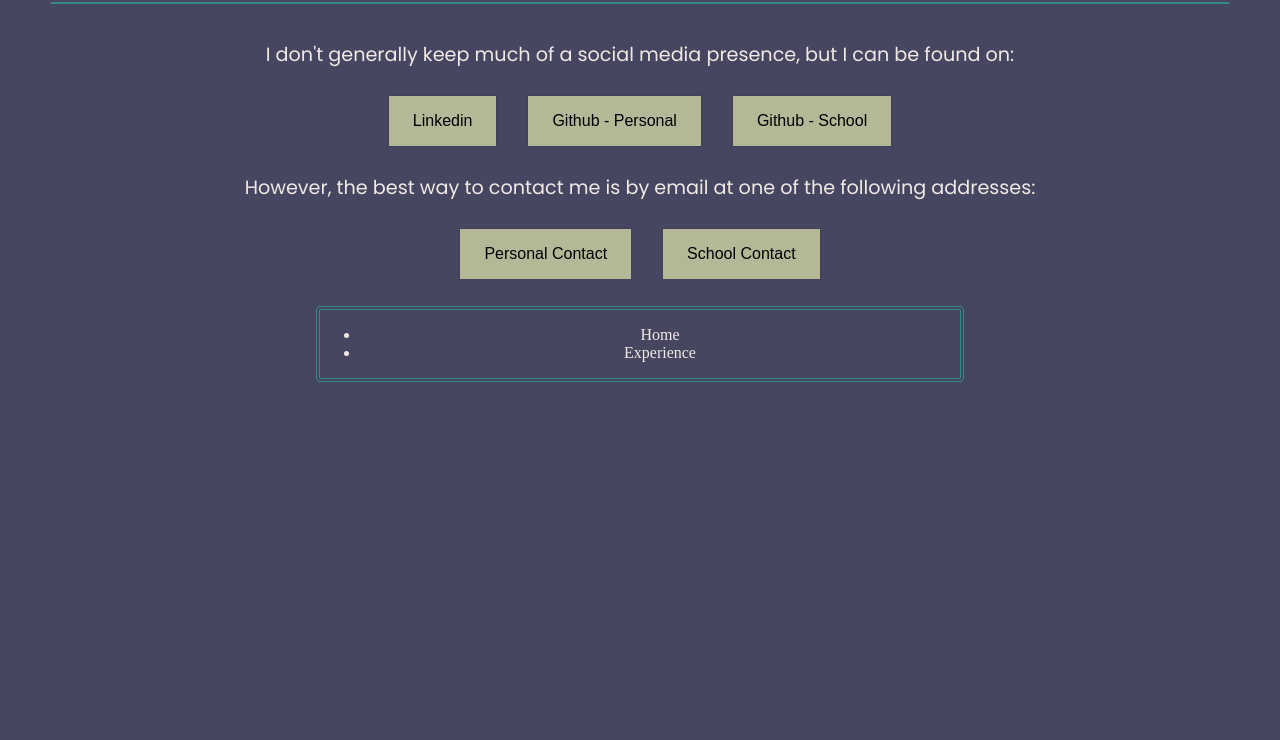
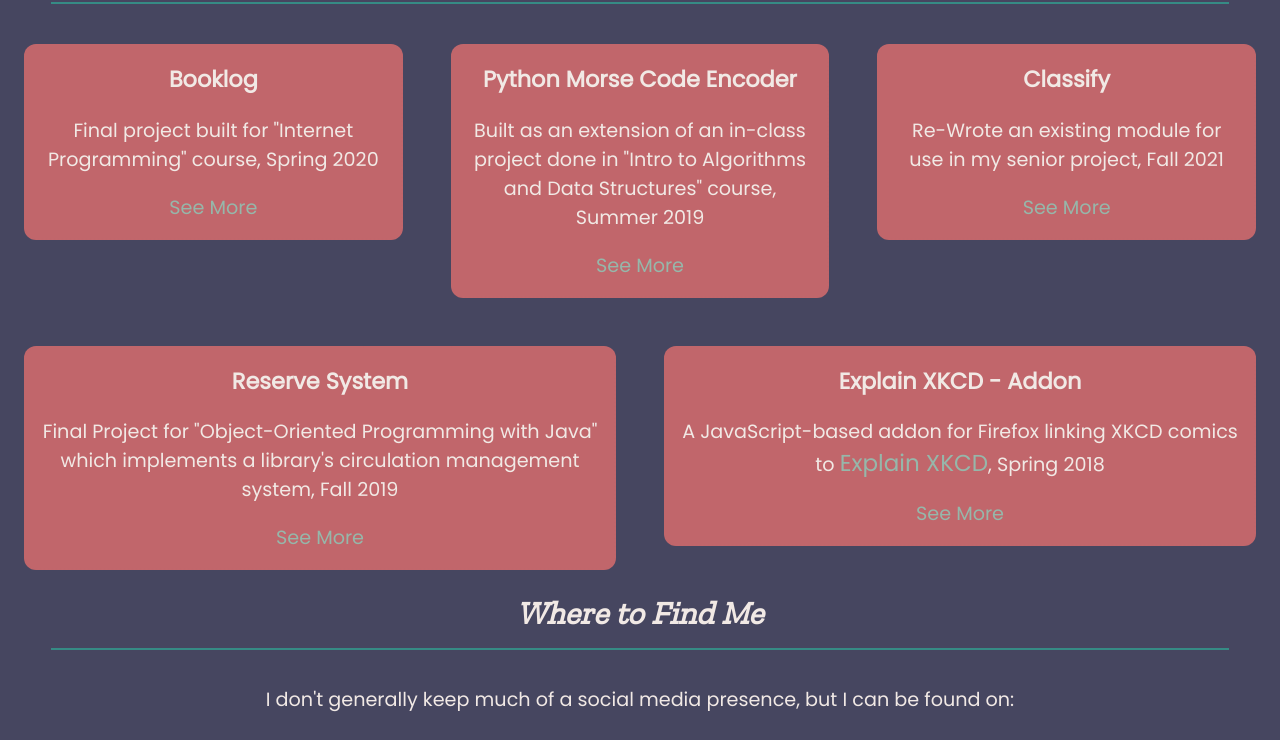
Before and after one commit to Isaac-List/isaac-list.github.io, a plain HTML site: page index.html in a window 1280 px wide. Shown: the part 540-1280 px from the top of the page. Before the commit the page ends 941 px from the top, so only its background shows below. Drawn offline with nearby package versions, Linux system fonts and the light colour scheme; a script that the page names is missing.

Commit message:
add projects

```diff
--- a/index.html
+++ b/index.html
@@ -17,9 +17,9 @@
   </header>
 
   <main>
+
     <h2 class="section">About Me</h2>
     <div class="divider"></div>
-
     <article class="text">
       <p>
         Hello! My name is Isaac, and I am an undergraduate Computer Science
@@ -36,6 +36,49 @@
         My other interests include language learning (both programming and natural
         languages), history, mapping, and science - both fact and fiction!
       </p>
+    </article>
+
+    <h2 class="section">Projects</h2>
+    <div class="divider"></div>
+    <article class="text">
+      <div class="project">
+        <h3>Booklog</h3>
+        <p>
+          Final project built for "Internet Programming" course, Spring 2020
+        </p>
+        <a href="listis01.pythonanywhere.com">See More</a>
+      </div>
+      <div class="project">
+        <h3>Python Morse Code Encoder</h3>
+        <p>
+          Built as an extension of an in-class project done in "Intro to
+          Algorithms and Data Structures" course, Summer 2019
+        </p>
+        <a href="https://github.com/isaac-newt/python-morse-code">See More</a>
+      </div>
+      <div class="project">
+        <h3>Classify</h3>
+        <p>
+          Re-Wrote an existing module for use in my senior project, Fall 2021
+        </p>
+        <a href="https://www.npmjs.com/package/classify2_api">See More</a>
+      </div>
+      <div class="project">
+        <h3>Reserve System</h3>
+        <p>
+          Final Project for "Object-Oriented Programming with Java" which implements
+          a library's circulation management system, Fall 2019
+        </p>
+        <a href="https://github.com/isaac-newt/reserve-system">See More</a>
+      </div>
+      <div class="project">
+        <h3>Explain XKCD - Addon</h3>
+        <p>
+          A JavaScript-based addon for Firefox linking XKCD comics to
+          <a href="https://explain-xkcd.com">Explain XKCD</a>, Spring 2018
+        </p>
+        <a href="https://addons.mozilla.org/en-US/firefox/addon/explain-xkcd/">See More</a>
+      </div>
     </article>
 
     <article id="social">
--- a/style.css
+++ b/style.css
@@ -51,8 +51,10 @@ p {
 }
 
 a {
-  color: #F1E9E5;
+  color: #96b7aa;
   text-decoration: none;
+  font-family: "Poppins", Helvetica, sans-serif;
+  font-size: 1.2em;
 }
 
 .section {
@@ -86,6 +88,17 @@ a {
 
 .text > p:nth-of-type(2) {
   flex-grow: 2;
+}
+
+.text > div {
+  margin: 1.5em;
+  padding: 1em;
+  border: 2px #C1666B dotted;
+  background: #C1666B;
+  border-radius: 12px;
+  flex: 1 1 6em;
+  text-align: center;
+  min-width: 16em;
 }
 
 #social {
```
